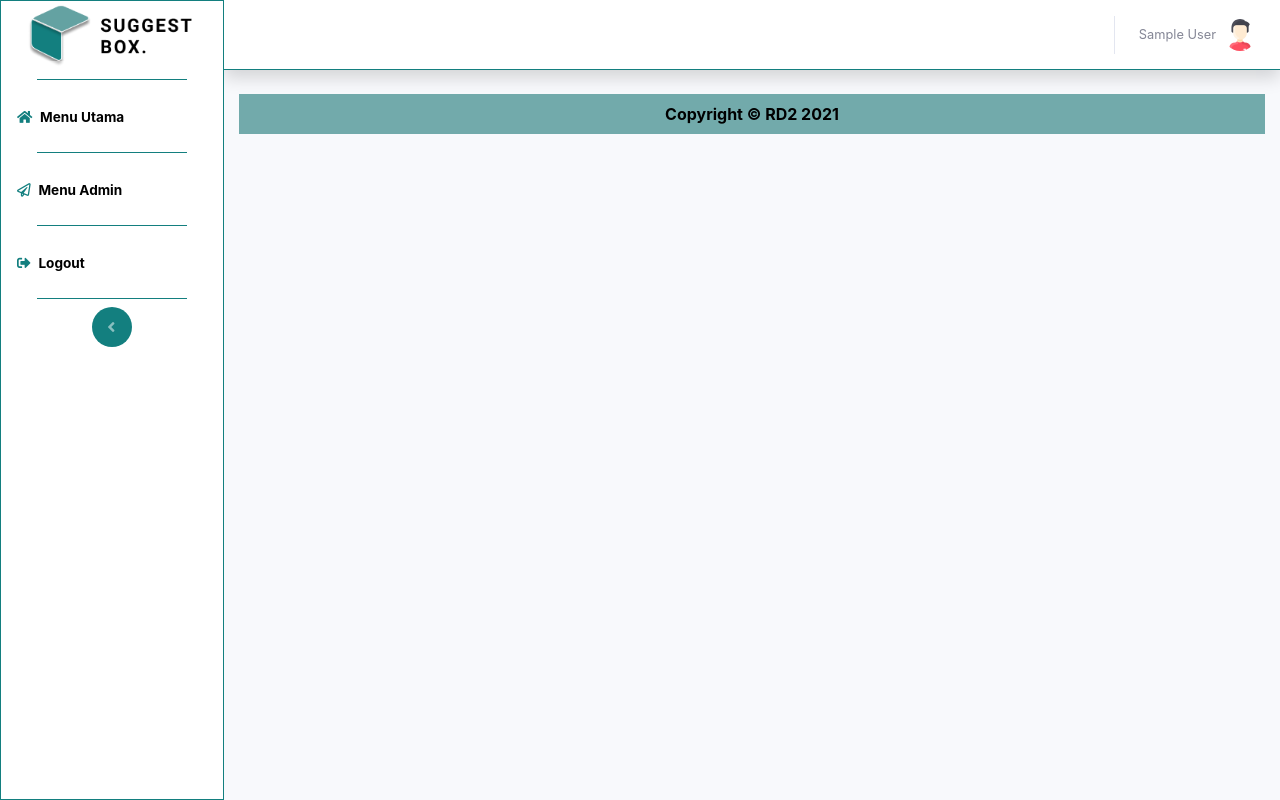
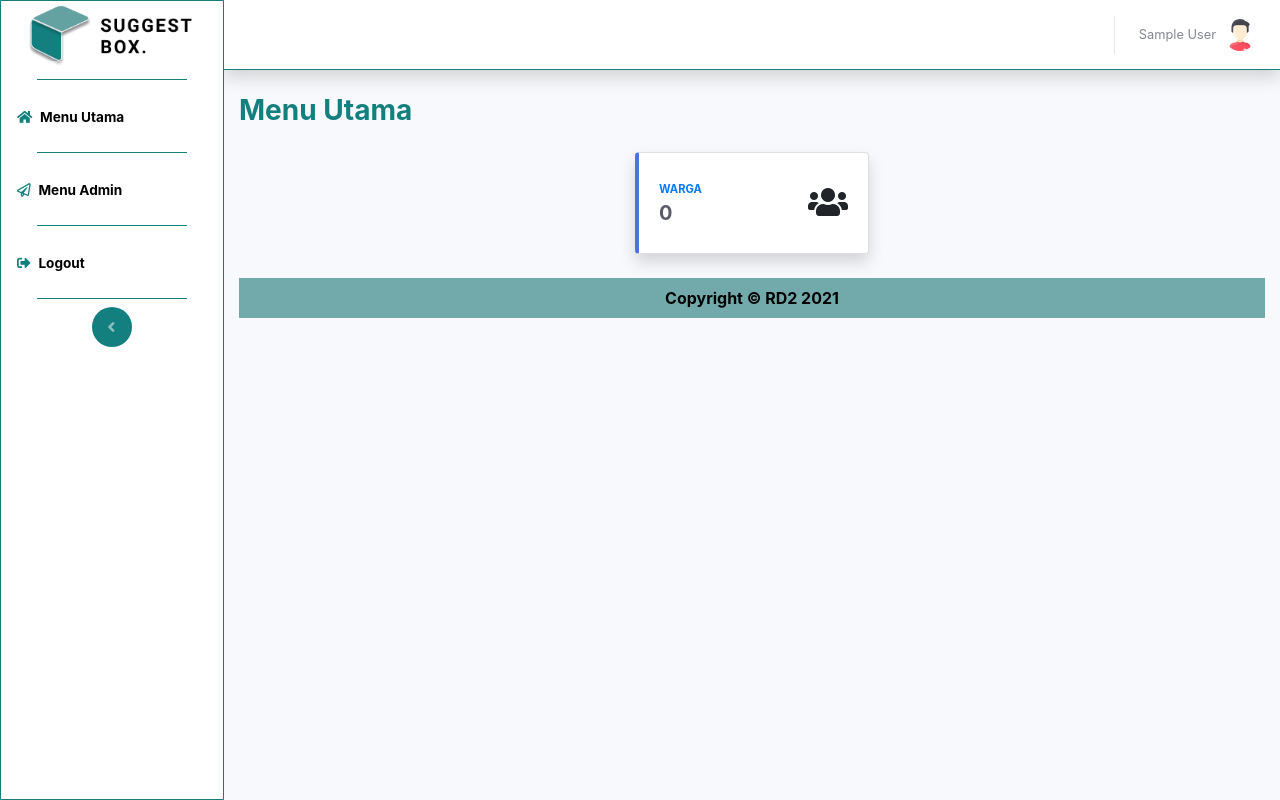
Before and after one commit to FikrulAkhyar/INF206-2021-RD2-SistemInformasiPengusulanProgramOlehWarga, a PHP site: page /dashboard.php in a window 1280 px wide. Run offline with PHP 8.4, Linux system fonts and the light colour scheme; the visitor is signed in with stand-in values (Sample User, id 1); data that the repository does not hold is empty; some libraries are stand-ins or nearby versions.

Commit message:
Menampilkan jumlah warga

```diff
--- a/dashboard.php
+++ b/dashboard.php
@@ -193,6 +193,27 @@ $jumlah_usulan = mysqli_num_rows($countUsulan);
                 <!-- Content -->
                 <div class="container-fluid">
 
+                    <!-- Page Heading -->
+                    <h1 class="h3 mb-4 font-weight-bold" style="color: #137F7F">Menu Utama</h1>
+                    <div class="row justify-content-center">
+                        <div class="col-xl-3 col-md-6 mb-4">
+                            <div class="card border-left-primary shadow h-100 py-2">
+                                <div class="card-body">
+                                    <div class="row no-gutters align-items-center">
+                                        <div class="col mr-2">
+                                            <div class="text-xs font-weight-bold text-primary text-uppercase mb-1">
+                                                Warga</div>
+                                            <div class="h5 mb-0 font-weight-bold text-gray-800"><?= $jumlah_user ?></div>
+                                        </div>
+                                        <div class="col-auto">
+                                            <i class="fas fa-users" style="font-size: xx-large;"></i>
+                                        </div>
+                                    </div>
+                                </div>
+                            </div>
+                        </div>
+                    </div>
+
                     <!-- Footer-->
                     <footer class="footer py-2 text-center" style="color: black; font-weight:bold; background-color: rgba(100, 162, 162, 0.9);">
                         <span>Copyright © RD2 <?= date('Y'); ?></span>
@@ -201,3 +222,47 @@ $jumlah_usulan = mysqli_num_rows($countUsulan);
 
                 </div>
                 <!-- End of Content Wrapper -->
+                <!-- Scroll to Top Button-->
+                <a class="scroll-to-top rounded" href="#page-top">
+                    <i class="fas fa-angle-up"></i>
+                </a>
+
+                <!-- Logout Modal-->
+                <div class="modal fade" id="logoutModal" tabindex="-1" role="dialog" aria-labelledby="exampleModalLabel" aria-hidden="true">
+                    <div class="modal-dialog" role="document">
+                        <div class="modal-content">
+                            <div class="modal-header">
+                                <h5 class="modal-title" id="exampleModalLabel">Yakin Ingin Keluar ?</h5>
+                                <button class="close" type="button" data-dismiss="modal" aria-label="Close">
+                                    <span aria-hidden="true">×</span>
+                                </button>
+                            </div>
+                            <div class="modal-body">Tekan Logout Untuk Keluar</div>
+                            <div class="modal-footer">
+                                <button class="btn btn-warning" type="button" data-dismiss="modal">Cancel</button>
+                                <a class="btn" style="background-color: rgba(100, 162, 162, 0.9); color:white" href="logout">Logout</a>
+                            </div>
+                        </div>
+                    </div>
+                </div>
+
+                <script src="//cdn.jsdelivr.net/npm/sweetalert2@10"></script>
+                <!-- Bootstrap core JavaScript-->
+                <script src="https://code.jquery.com/jquery-3.5.1.slim.min.js" integrity="sha384-DfXdz2htPH0lsSSs5nCTpuj/zy4C+OGpamoFVy38MVBnE+IbbVYUew+OrCXaRkfj" crossorigin="anonymous"></script>
+                <script src="https://cdn.jsdelivr.net/npm/popper.js@1.16.1/dist/umd/popper.min.js" integrity="sha384-9/reFTGAW83EW2RDu2S0VKaIzap3H66lZH81PoYlFhbGU+6BZp6G7niu735Sk7lN" crossorigin="anonymous"></script>
+                <script src="https://cdn.jsdelivr.net/npm/bootstrap@4.6.0/dist/js/bootstrap.min.js" integrity="sha384-+YQ4JLhjyBLPDQt//I+STsc9iw4uQqACwlvpslubQzn4u2UU2UFM80nGisd026JF" crossorigin="anonymous"></script>
+                <script src="js/kirimscript.js"></script>
+
+                <!-- Custom scripts for all pages-->
+                <script src="js/sb-admin-2.min.js"></script>
+
+                <!-- Page level plugins -->
+                <script src="vendor/datatables/jquery.dataTables.min.js"></script>
+                <script src="vendor/datatables/dataTables.bootstrap4.min.js"></script>
+
+                <!-- Page level custom scripts -->
+                <script src="js/datatables.js"></script>
+                <script src="js/kirimscript.js"></script>
+</body>
+
+</html>
```
